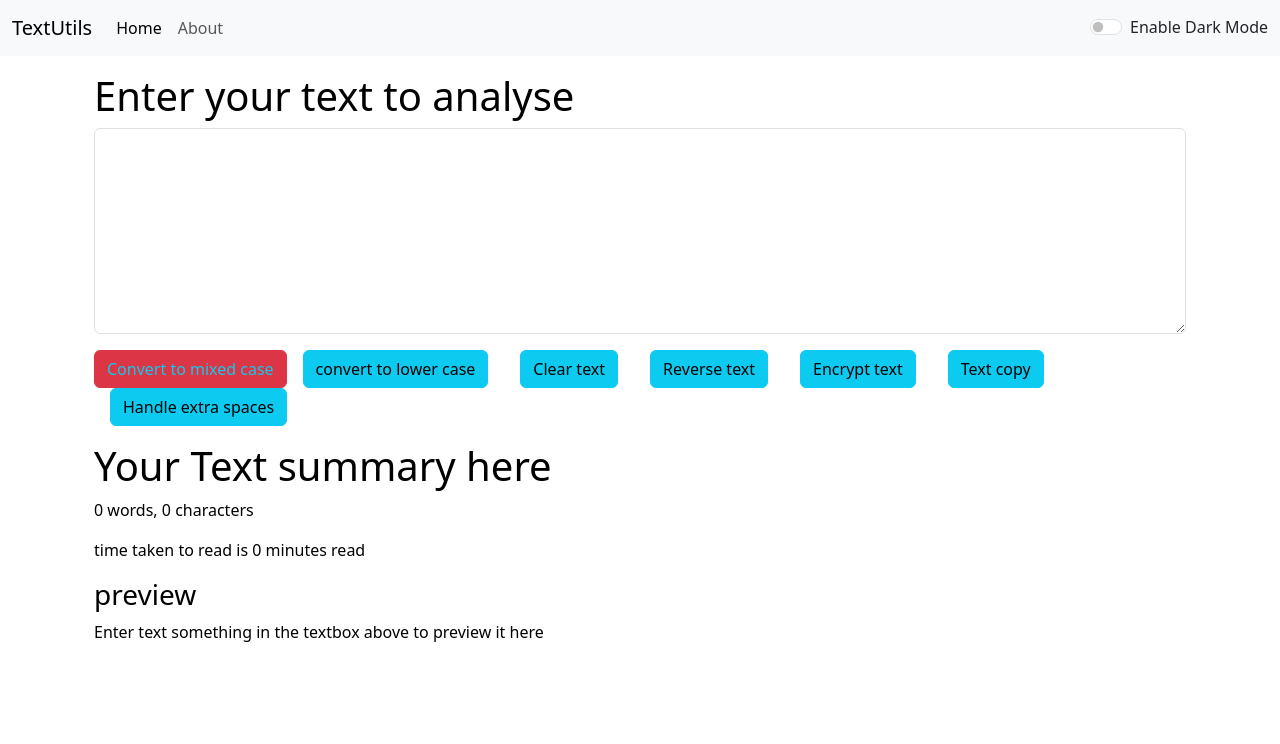
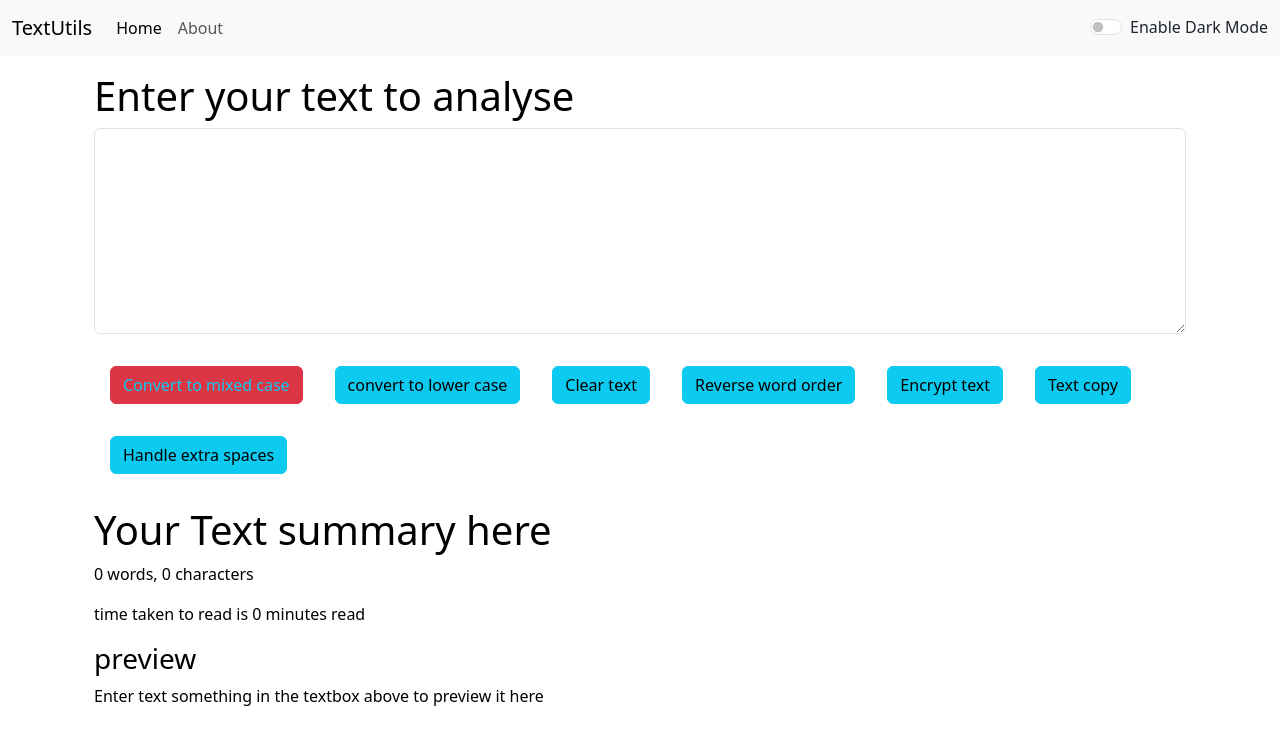
Before and after one commit to s-md-ahmed/textutils, a React (Create React App) app: page / in a window 1280 px wide. Shown: the top 744 px of the page. Built offline with nearby package versions, Linux system fonts and the light colour scheme.

Commit message:
Update Textform.js

```diff
--- a/src/component/Textform.js
+++ b/src/component/Textform.js
@@ -1,6 +1,5 @@
-
 import React, {useState} from 'react'
-export default function TextForm(props) {
+export default function Textform(props) {
   const [text, setText] = useState('');
     const handleUpClick = () => {
       if(text==='')
@@ -23,7 +22,7 @@ export default function TextForm(props) {
       // Capitalize the first letter of the last word and add it to newText
 
       setText(newText);
-      props.showalert("Converted to mixed case","success ")
+      props.showAlert("Converted to mixed case","success ")
     }
     const handledownClick = () => {
       if(text==='')
@@ -33,7 +32,7 @@ export default function TextForm(props) {
       }
       let othertext=text.toLowerCase();
       setText(othertext);
-      props.showalert("Text converted to lower case","success ")
+      props.showAlert("Text converted to lower case","success ")
     }
     function reverse(str)
     {
@@ -65,7 +64,7 @@ export default function TextForm(props) {
   newText+=reverse(word);
   word=""
   setText(newText)
-  props.showalert("Words in reverse order","success ")
+  props.showAlert("Words in reverse order","success ")
 }
     const cleartext=()=>{
       if(text==='')
@@ -74,7 +73,7 @@ export default function TextForm(props) {
         return;
       }
       setText('');
-      props.showalert("Text cleared!","success ")
+      props.showAlert("Text cleared!","success ")
       return;
     }
     const encrypttext = () => {
@@ -96,7 +95,7 @@ export default function TextForm(props) {
         encrypt = encrypt + text.charCodeAt(i);
       }
       setText(encrypt);
-      props.showalert("Text encrypted!","success ")
+      props.showAlert("Text encrypted!","success ")
     }
     const copytext=() => {
       var text=document.getElementById("myBox");
@@ -104,10 +103,10 @@ export default function TextForm(props) {
         alert("No text at all");
         return;
       } else {
-        text.select();
+
         navigator.clipboard.writeText(text.value);
       }
-      props.showalert("Text copied","success ")
+      props.showAlert("Text copied","success ")
     }
     const handleextraspaces=()=>
     {
@@ -118,7 +117,7 @@ export default function TextForm(props) {
       else{
       let newText=text.split(/[ ]+/);
       setText(newText.join(" "));
-      props.showalert("Extra spaces handled","success ")
+      props.showAlert("Extra spaces handled","success ")
 
     }
   }
@@ -134,20 +133,20 @@ export default function TextForm(props) {
     <div className="container" style={{color:props.mode==='dark'?'white':'black'}}>
         <h1>{props.heading}</h1>
     <div className="mb-3">
-  <textarea className="form-control" onChange={handleOnChange} value={text} id="myBox" rows="8" style={{color:props.mode==='dark'?'white':'black',backgroundColor:props.mode==='dark'?'grey':'white'}}></textarea>
+  <textarea className="form-control" onChange={handleOnChange} value={text} id="myBox" rows="8" style={{color:props.mode==='dark'?'white':'black',backgroundColor:props.mode==='dark'?'#13466e':'white'}}></textarea>
 </div>
-<button className="btn btn-danger text-info" onClick={handleUpClick}>Convert to mixed case</button>
-<button className=" mx-3 btn btn-info" onClick={handledownClick} >convert to lower case</button>
-<button className=" mx-3 btn btn-info" onClick={cleartext} >Clear text</button>
-<button className=" mx-3 btn btn-info" onClick={reversetext} >Reverse text</button>
-<button className=" mx-3 btn btn-info" onClick={encrypttext} >Encrypt text</button>
-<button className=" mx-3 btn btn-info" onClick={copytext} >Text copy</button>
-<button className=" mx-3 btn btn-info" onClick={handleextraspaces} >Handle extra spaces</button>
+<button className="btn btn-danger text-info mx-3 my-3" onClick={handleUpClick}>Convert to mixed case</button>
+<button className=" mx-3 my-3 btn btn-info" onClick={handledownClick} >convert to lower case</button>
+<button className=" mx-3 my-3 btn btn-info" onClick={cleartext} >Clear text</button>
+<button className=" mx-3 my-3 btn btn-info" onClick={reversetext} >Reverse word order</button>
+<button className=" mx-3 my-3 btn btn-info" onClick={encrypttext} >Encrypt text</button>
+<button className=" mx-3 my-3 btn btn-info" onClick={copytext} >Text copy</button>
+<button className=" mx-3 my-3 btn btn-info" onClick={handleextraspaces} >Handle extra spaces</button>
 </div>
 <div className="container my-3" style={{color:props.mode==='dark'?'white':'black'}}>
   <h1>Your Text summary here</h1>
-  <p>{text.trim() === "" ? "0" : text.split(" ").length} words, {text.length} characters</p>
-  <p>time taken to read is {0.008*(text.trim() === "" ? "0" : text.split(" ").length)} minutes read</p>
+  <p>{text.trim() === "" ? "0" : text.split(/\s+/).filter((element)=>{return element.length!==0}).length} words, {text.length} characters</p>
+  <p>time taken to read is {0.008*(text.trim() === "" ? "0" : text.split(/\s+/).filter((element)=>{return element.length!==0}).length)} minutes read</p>
   <h3>preview</h3>
   <p>{text!==''?text:"Enter text something in the textbox above to preview it here"}</p>
 </div>
```
